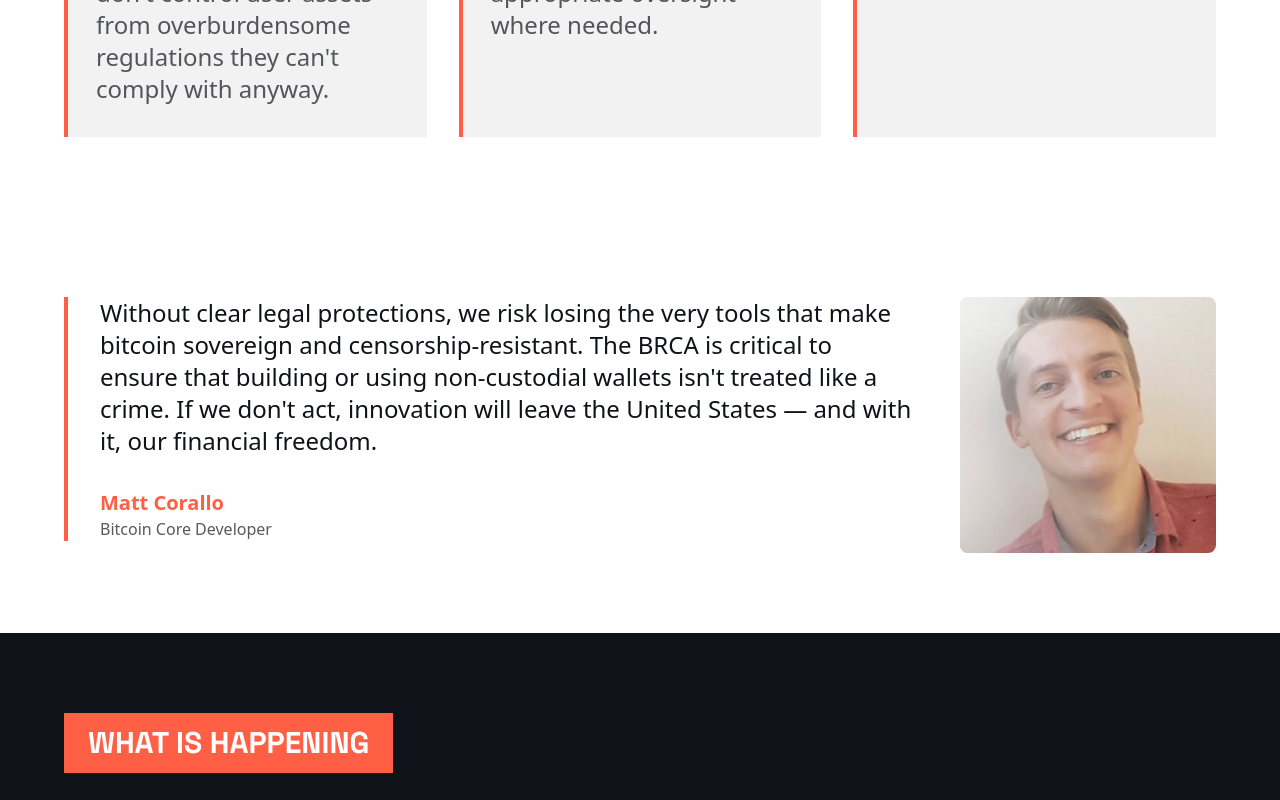
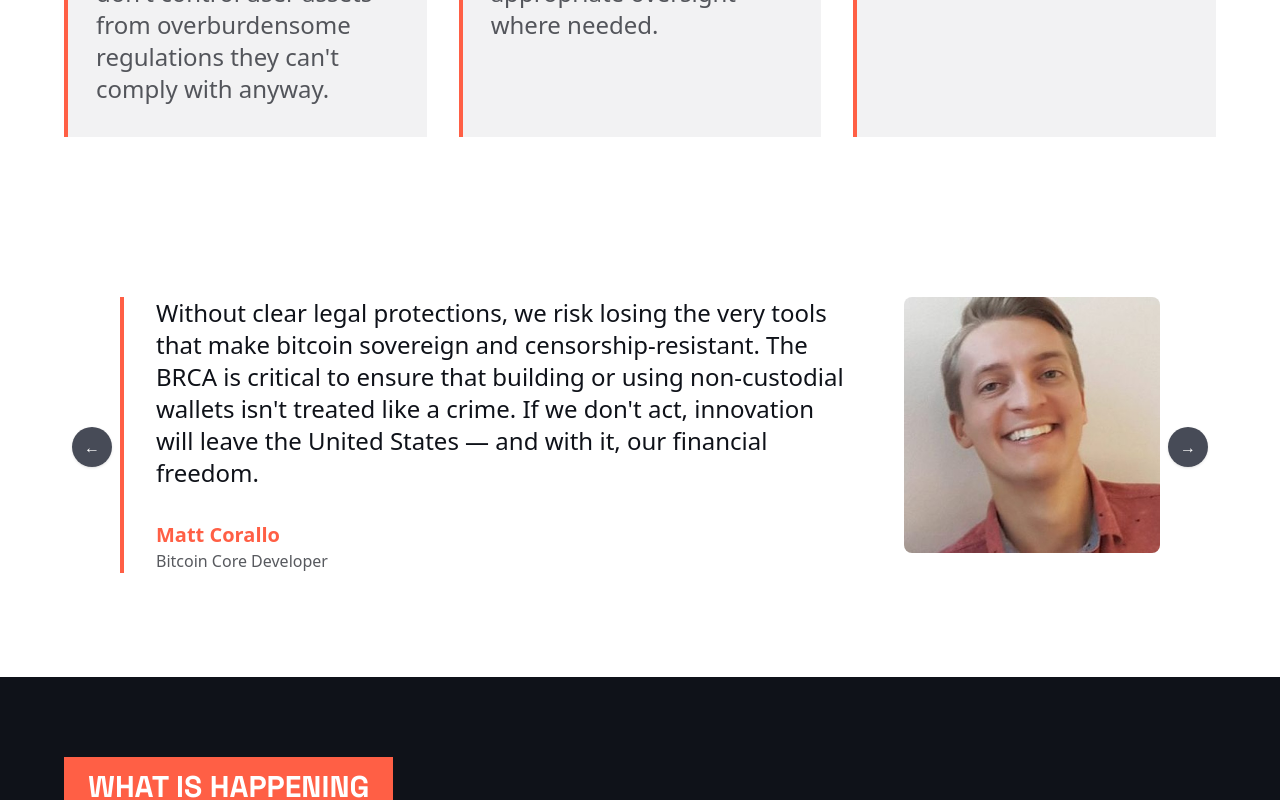
Before and after one commit to swedishfrenchpress/save-our-wallets, a Nuxt app: page / in a window 1280 px wide. Shown: the part 2000-2800 px from the top of the page. Built offline with nearby package versions, Linux system fonts and the light colour scheme.

Commit message:
updated hero image.

```diff
--- /dev/null
+++ b/components/DeveloperCarousel.vue
@@ -0,0 +1,120 @@
+<template>
+  <section class="py-20 bg-white px-4 scroll-reveal">
+    <div class="max-w-6xl mx-auto">
+      <div class="flex items-center justify-center">
+        <!-- Left Arrow (desktop only) -->
+        <button
+          @click="goToPrev"
+          class="hidden md:flex items-center justify-center w-10 h-10 rounded-full bg-navy-800/80 hover:bg-coral-500 text-white shadow transition mx-2"
+          aria-label="Previous quote"
+        >
+          &#8592;
+        </button>
+        <div class="flex-1 flex justify-center min-h-[300px]">
+          <transition :name="transitionName" mode="out-in">
+            <div
+              class="flex flex-col md:flex-row items-start gap-12 w-full"
+              :key="quotes[currentQuote].author"
+              style="min-height: 260px;"
+            >
+              <div class="flex-1">
+                <blockquote class="relative pl-8 border-l-4 border-coral-500">
+                  <p class="text-lg md:text-2xl text-navy-900 leading-relaxed mb-8" v-html="quotes[currentQuote].text"></p>
+                  <div class="flex flex-col">
+                    <cite class="text-lg md:text-xl text-coral-500 font-bold not-italic">{{ quotes[currentQuote].author }}</cite>
+                    <span class="text-navy-900/70">{{ quotes[currentQuote].title }}</span>
+                  </div>
+                </blockquote>
+              </div>
+              <div class="w-64 h-64 relative flex-shrink-0">
+                <img
+                  :src="quotes[currentQuote].image"
+                  :alt="quotes[currentQuote].author"
+                  class="w-full h-full object-cover rounded-lg"
+                />
+              </div>
+            </div>
+          </transition>
+        </div>
+        <!-- Right Arrow (desktop only) -->
+        <button
+          @click="goToNext"
+          class="hidden md:flex items-center justify-center w-10 h-10 rounded-full bg-navy-800/80 hover:bg-coral-500 text-white shadow transition mx-2"
+          aria-label="Next quote"
+        >
+          &#8594;
+        </button>
+      </div>
+    </div>
+  </section>
+</template>
+
+<script setup>
+import { ref, onMounted, onUnmounted, computed } from 'vue'
+import mcImage from '@/assets/images/mc.jpg'
+import pierreImage from '@/assets/images/pierre.jpg'
+
+const quotes = [
+  {
+    text: `Without clear legal protections, we risk losing the very tools that make bitcoin sovereign and censorship-resistant. The BRCA is critical to ensure that building or using non-custodial wallets isn't treated like a crime. If we don't act, innovation will leave the United States — and with it, our financial freedom.`,
+    author: 'Matt Corallo',
+    title: 'Bitcoin Core Developer',
+    image: mcImage
+  },
+  {
+    text: `Pick up the phone and call Congress, the right to self-custody is crucial for Bitcoin's continued success. Your personal engagement in the policymaking process can change the course of history!`,
+    author: 'Pierre Rochard',
+    title: 'CEO of The Bitcoin Bond Company',
+    image: pierreImage
+  }
+]
+
+const currentQuote = ref(0)
+const direction = ref('right')
+let intervalId = null
+
+const goToNext = () => {
+  direction.value = 'right'
+  currentQuote.value = (currentQuote.value + 1) % quotes.length
+}
+
+const goToPrev = () => {
+  direction.value = 'left'
+  currentQuote.value = (currentQuote.value - 1 + quotes.length) % quotes.length
+}
+
+const transitionName = computed(() => direction.value === 'right' ? 'carousel-slide-right' : 'carousel-slide-left')
+
+onMounted(() => {
+  intervalId = setInterval(() => {
+    goToNext()
+  }, 6000)
+})
+
+onUnmounted(() => {
+  clearInterval(intervalId)
+})
+</script>
+
+<style scoped>
+.carousel-slide-right-enter-active, .carousel-slide-right-leave-active,
+.carousel-slide-left-enter-active, .carousel-slide-left-leave-active {
+  transition: all 0.5s cubic-bezier(0.4, 0, 0.2, 1);
+}
+.carousel-slide-right-enter-from {
+  opacity: 0;
+  transform: translateX(60px);
+}
+.carousel-slide-right-leave-to {
+  opacity: 0;
+  transform: translateX(-60px);
+}
+.carousel-slide-left-enter-from {
+  opacity: 0;
+  transform: translateX(-60px);
+}
+.carousel-slide-left-leave-to {
+  opacity: 0;
+  transform: translateX(60px);
+}
+</style>
--- a/pages/index.vue
+++ b/pages/index.vue
@@ -107,7 +107,7 @@
       <div class="absolute inset-x-0 top-0 h-[1200px] md:h-[1400px] bg-navy-900 -z-10"></div>
 
       <!-- Desktop Hero Image (with fixed height) -->
-      <div class="absolute inset-x-0 top-0 h-[850px] md:h-[1000px] bg-[url('@/assets/images/hero-2.jpg')] bg-cover bg-center hidden md:block">
+      <div class="absolute inset-x-0 top-0 h-[850px] md:h-[1000px] bg-[url('@/assets/images/hero-3.jpg')] bg-cover bg-center hidden md:block">
         <div class="absolute inset-0 bg-gradient-to-b from-transparent via-navy-900/80 to-navy-900"></div>
       </div>
       <!-- Mobile Hero Image (with fixed height) -->
@@ -186,33 +186,8 @@
       </div>
     </section>
 
-    <!-- Matt Corallo Quote Section -->
-    <section class="py-20 bg-white px-4 scroll-reveal">
-      <div class="max-w-6xl mx-auto">
-        <div class="flex flex-col md:flex-row items-start gap-12">
-          <div class="flex-1">
-            <blockquote class="relative pl-8 border-l-4 border-coral-500">
-              <p class="text-lg md:text-2xl text-navy-900 leading-relaxed mb-8">
-                Without clear legal protections, we risk losing the very tools that make bitcoin sovereign and censorship-resistant. The BRCA is critical to ensure that building or using non-custodial wallets isn't treated like a crime. If we don't act, innovation will leave the United States — and with it, our financial freedom.
-              </p>
-              <div class="flex flex-col">
-                <cite class="text-lg md:text-xl text-coral-500 font-bold not-italic">Matt Corallo</cite>
-                <span class="text-navy-900/70">Bitcoin Core Developer</span>
-              </div>
-            </blockquote>
-          </div>
-
-          <div class="w-64 h-64 relative flex-shrink-0">
-            <img
-              src="@/assets/images/mc.jpg"
-              alt="Matt Corallo"
-              class="w-full h-full object-cover rounded-lg"
-            />
-            <div class="absolute inset-0 bg-gradient-to-r from-white/50 to-transparent rounded-lg"></div>
-          </div>
-        </div>
-      </div>
-    </section>
+    <!-- Developer Quotes Section -->
+    <DeveloperCarousel />
 
     <!-- What Is Happening Section -->
     <section id="what-happening" class="py-20 bg-navy-900 px-4 scroll-reveal">
@@ -497,6 +472,7 @@
 
 <script setup>
 import QuoteCarousel from '@/components/QuoteCarousel.vue'
+import DeveloperCarousel from '@/components/DeveloperCarousel.vue'
 
 const isMenuOpen = ref(false)
 
```
Also changed, not shown: assets/images/hero-3.jpg (added), assets/images/pierre.jpg (added).
